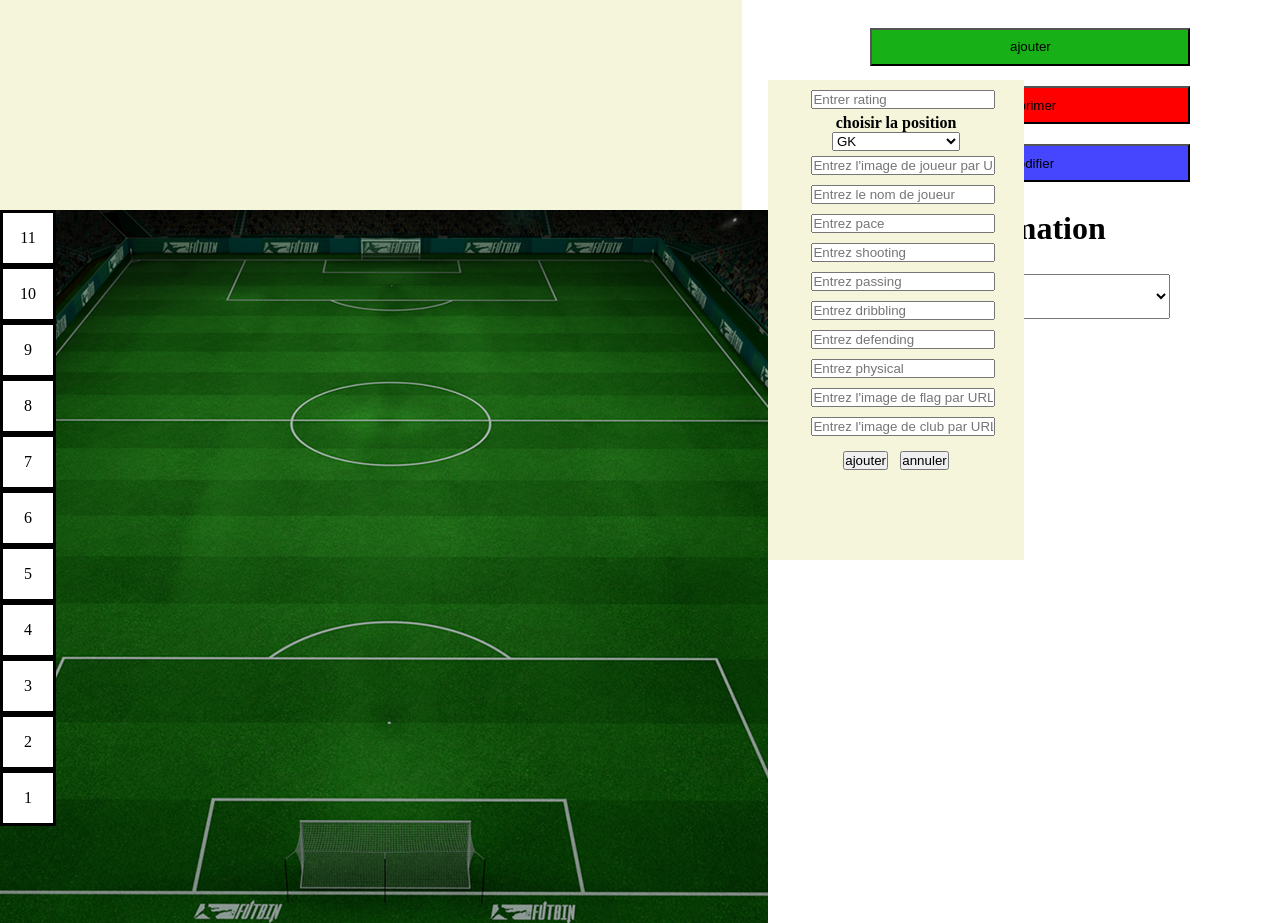
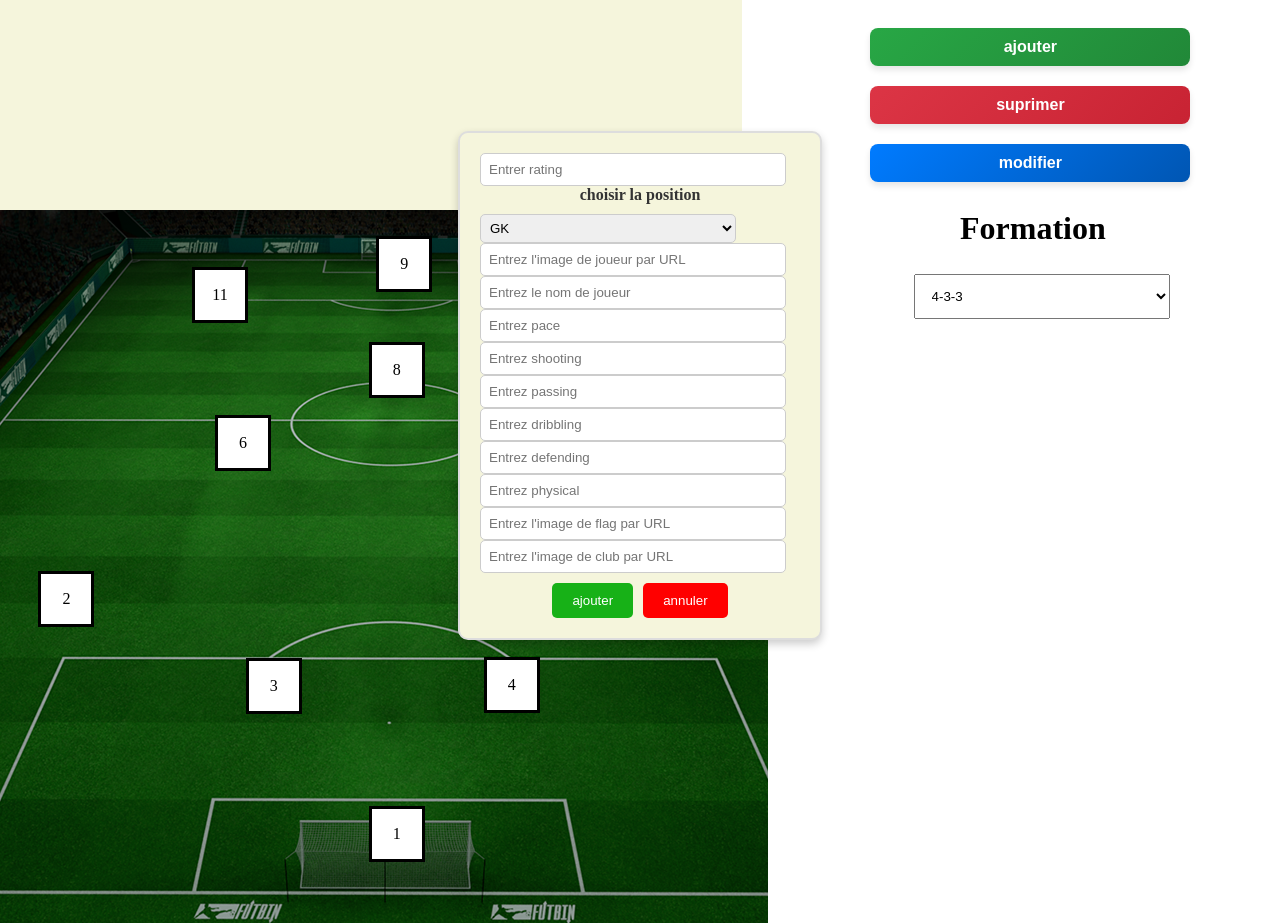
Before and after one commit to fouadlamrini/fut-champion-ultimat, a plain HTML site: page index.html in a window 1280 px wide. Both pictures are taken after a click on the button "ajouter". Drawn offline with Linux system fonts and the light colour scheme.

Commit message:
ajoute la formation par default

```diff
--- a/script/js.js
+++ b/script/js.js
@@ -1,8 +1,6 @@
 let joueurs = document.querySelectorAll(".terrain > div");
 document.getElementById("formation").addEventListener("change", function () {
     let value = this.value;
-
-
 
     if (value == "4-3-3") {
         //joueur11
@@ -79,6 +77,40 @@ document.getElementById("formation").addEventListener("change", function () {
     }
 });
 
+function firstdisplay() {
+    joueurs[0].style.top = "8%";
+    joueurs[0].style.left = "25%";
+    //joueur10
+    joueurs[1].style.left = "71%";
+    //joueur9
+    joueurs[2].style.top = "-12%";
+    joueurs[2].style.left = "49%";
+    //joueur8
+
+    joueurs[3].style.left = "48%";
+    joueurs[3].style.top = "-5%";
+    //joueur7
+    joueurs[4].style.top = "-3%";
+    joueurs[4].style.left = "68%";
+    //joueur6
+    joueurs[5].style.top = "-10.5%";
+    joueurs[5].style.left = "28%";
+    //joueur5
+    joueurs[6].style.top = "3.3%";
+    joueurs[6].style.left = "88%";
+    //joueur4
+    joueurs[7].style.top = "7.7%";
+    joueurs[7].style.left = "63%";
+    //joueur3
+    joueurs[8].style.left = "32%";
+    //joueur2
+    joueurs[9].style.top = "-20%";
+    joueurs[9].style.left = "5%";
+    //joueur1
+    joueurs[10].style.top = "5%";
+    joueurs[10].style.left = "48%";
+}
+firstdisplay();
 
 // affiche la forme
 let form = document.getElementById("form");
@@ -172,7 +204,20 @@ function ajouter() {event.preventDefault();
         document.getElementById("inputPhysical").value = "";
         document.getElementById("inputImgf").value = "";
         document.getElementById("inputImgc").value = "";
+
+        document.getElementById("inputRating").style.borderBlockColor="";
+        document.getElementById("inputImgp").style.borderBlockColor="";
+        document.getElementById("inputNom").style.borderBlockColor="";
+        document.getElementById("inputPace").style.borderBlockColor="";
+        document.getElementById("inputShooting").style.borderBlockColor="";
+        document.getElementById("inputPassing").style.borderBlockColor="";
+        document.getElementById("inputDribbling").style.borderBlockColor="";
+        document.getElementById("inputDefending").style.borderBlockColor="";
+        document.getElementById("inputPhysical").style.borderBlockColor="";
+        document.getElementById("inputImgf").style.borderBlockColor="";
+        document.getElementById("inputImgc").style.borderBlockColor="";
     }
+    else {
         if (inputRating.value == "" ){ document.getElementById("inputRating").style.borderBlockColor="red";
         }
         if (inputImgp.value == "" ){ document.getElementById("inputImgp").style.borderBlockColor="red";
@@ -195,10 +240,7 @@ function ajouter() {event.preventDefault();
         }
         if (inputImgc.value == "" ){ document.getElementById("inputImgc").style.borderBlockColor="red";
         }
-
-
-
-
+    }
 }
 // annuler la forme de l'ajoute
 function annuler(){
@@ -231,11 +273,9 @@ function modeSupprimer() {
 //  classList.contains(""): verifier si element contient la classe qui s'apelle class-x
     if (deleteBtn.classList.contains("delete-mode")) {
         deleteBtn.classList.remove("delete-mode");
-        deleteBtn.style.backgroundColor = "";
         deleteBtn.textContent = "supprimer";
     } else {
         deleteBtn.classList.add("delete-mode");
-        deleteBtn.style.backgroundColor = "red";
         deleteBtn.textContent = "Mode suppression";
     }
 }
@@ -247,16 +287,15 @@ function modeModification() {
     // cahnger l'etat de button de modifier
     if (modifierBTN.classList.contains("modifier-mode")) {
         modifierBTN.classList.remove("modifier-mode");
-        modifierBTN.style.backgroundColor = "";
         modifierBTN.textContent = "modifier";
     } else {
         modifierBTN.classList.add("modifier-mode");
-        modifierBTN.style.backgroundColor = "blue";
         modifierBTN.textContent = "Mode modification";
     }
 }
 
-
+// ajout un variable pour stocker la carte qu'il va modifier
+let cardToEdit = null;
 
 // Event Delegation (pour donner evenment pour chaque childrent il suffit de donne un evenment pour le parent)
 // il y'a deux methode foreach pour donne evenment pour chack element ou bien un evenment pour parent
@@ -271,7 +310,7 @@ document.getElementById("allCard").addEventListener("click", function(event) {
     if (!card) return;
 
 
-    if (document.querySelector(".button button.delete-mode")) {
+    if (document.querySelector(".button .delete-mode")) {
         if (confirm("Êtes-vous sûr de vouloir supprimer cette carte ?")) {
             card.remove();
         }
@@ -280,6 +319,19 @@ document.getElementById("allCard").addEventListener("click", function(event) {
 
 
     if (document.querySelector(".btn-form button:nth-child(1)").textContent === "modifier") {
+
+        document.getElementById("inputRating").value = "";
+        document.getElementById("inputImgp").value = "";
+        document.getElementById("inputPace").value = "";
+        document.getElementById("inputNom").value = "";
+        document.getElementById("inputShooting").value = "";
+        document.getElementById("inputPassing").value = "";
+        document.getElementById("inputDribbling").value = "";
+        document.getElementById("inputDefending").value = "";
+        document.getElementById("inputPhysical").value = "";
+        document.getElementById("inputImgf").value = "";
+        document.getElementById("inputImgc").value = "";
+
         cardToEdit = card;
         document.getElementById("inputRating").value = card.querySelector("#rating").textContent;
         document.getElementById("select").value = card.querySelector("#position").textContent;
@@ -300,25 +352,23 @@ document.getElementById("allCard").addEventListener("click", function(event) {
 
       selectionJoueur.appendChild(card);
       card.style.transform = "scale(0.7)";
-        selectionJoueur.style.backgroundColor = "white";
         selectionJoueur = null;
     } else {
         alert("il faut choisir le joueur");
     }
 });
-// ajout un variable pour stocker la carte qu'il va modifier
-let cardToEdit = null;
+
 
 //afficher la forme de modification
 function showEditForm() {
     const form = document.getElementById("form");
-    document.querySelector(".btn-form button:first-child").textContent = "modifier";
-    document.querySelector(".btn-form button:first-child").onclick = updateCard;
+    document.querySelector(".btn-form button:nth-child(1)").textContent = "modifier";
+    document.querySelector(".btn-form button:nth-child(1)").onclick = updateCard;
 }
 
 document.querySelector(".button button:nth-child(3)").onclick = function() {
-    document.querySelector(".btn-form button:first-child").textContent = "modifier";
-    document.querySelector(".btn-form button:first-child").onclick = updateCard;
+    document.querySelector(".btn-form button:nth-child(1)").textContent = "modifier";
+    document.querySelector(".btn-form button:nth-child(1)").onclick = updateCard;
 };
 
 // mise a jour de la carte
@@ -331,7 +381,7 @@ function updateCard(event) {
     cardToEdit.querySelector("#rating").textContent = document.getElementById("inputRating").value;
     cardToEdit.querySelector("#position").textContent = document.getElementById("select").value;
     cardToEdit.querySelector("#imgp").src = document.getElementById("inputImgp").value;
-    cardToEdit.querySelector("#nom").textContent = document.getElementById("inputNom").value;
+    cardToEdit.querySelector("#nom").textContent = document.getElementById("inputNom").value.split(" ")[0];
     cardToEdit.querySelector("#pace").textContent = document.getElementById("inputPace").value;
     cardToEdit.querySelector("#shooting").textContent = document.getElementById("inputShooting").value;
     cardToEdit.querySelector("#passing").textContent = document.getElementById("inputPassing").value;
@@ -344,8 +394,8 @@ function updateCard(event) {
     //
     form.style.display = "none";
     cardToEdit = null;
-    document.querySelector(".btn-form button:first-child").textContent = "ajouter";
-    document.querySelector(".btn-form button:first-child").onclick = ajouter;
+    document.querySelector(".btn-form button:nth-child(1)").textContent = "ajouter";
+    document.querySelector(".btn-form button:nth-child(1)").onclick = ajouter;
 
 
 }
--- a/style.css
+++ b/style.css
@@ -22,17 +22,36 @@
     padding: 3%;
 }
 
+.top-section .button button {
+    padding: 10px 20px;
+    font-size: 1rem;
+    font-weight: bold;
+    color: white;
+    border: none;
+    border-radius: 8px;
+    cursor: pointer;
+
+    box-shadow: 0 4px 6px rgba(0, 0, 0, 0.1);
+}
+
 .top-section .button button:nth-child(1) {
-    background-color: rgb(23, 177, 23);
+    background: linear-gradient(135deg, #28a745, #218838);
 }
 
 .top-section .button button:nth-child(2) {
-    background-color: red;
+    background: linear-gradient(135deg, #dc3545, #c82333);
 }
 
 .top-section .button button:nth-child(3) {
-    background-color: rgb(70, 70, 254);
+    background: linear-gradient(135deg, #007bff, #0056b3);
 }
+
+.top-section .button button:hover {
+    transform: scale(1.05);
+
+}
+
+
 
 .card {
     margin: 0;
@@ -374,55 +393,81 @@ align-items: center;
 }
 
 form {
-
     display: flex;
     flex-direction: column;
     position: fixed;
-    gap: 20px;
-    bottom: 30%;
-    left: 60%;
-    width: 20%;
-    height: 60vh;
-    background-color: beige;
-    display: none;
-
+    gap: 15px;
+    bottom: 20%;
+    left: 50%;
+    transform: translate(-50%, 0);
+    width: 25%;
+    height: auto;
+    padding: 20px;
+    background-color: #f5f5dc; /* لون بيج ناعم */
+    border: 2px solid #ddd;
+    border-radius: 10px;
+    box-shadow: 0 4px 8px rgba(0, 0, 0, 0.2);
+    display: none; /* يمكن تغييره بـ JavaScript عند الحاجة */
 }
 
 form select {
-    width: 50%;
-    display: flex;
-    position: relative;
-    left: 25%;
+    width: 80%;
+    margin: 0 auto;
+    padding: 5px;
+    border: 1px solid #ccc;
+    border-radius: 5px;
 }
 
 form input {
-    width: 70%;
-    position: relative;
-    left: 15%;
-    margin: 5px;
+    width: 90%;
+    margin: 0 auto;
+    padding: 8px;
+    border: 1px solid #ccc;
+    border-radius: 5px;
+    outline: none;
 }
+
 
 .btn-form {
     display: flex;
     justify-content: center;
-    gap: 5%;
-    margin-top: 2%;
-    padding: 2%;
+    gap: 10px;
+    margin-top: 10px;
+}
+
+form button {
+    padding: 10px 20px;
+    border: none;
+    border-radius: 5px;
+    cursor: pointer;
+    transition: background-color 0.3s ease;
+}
+
+form button:nth-child(1) {
+    background-color: #17b117;
+    color: white;
 }
 
 form button:nth-child(1):hover {
-    background-color: rgb(23, 177, 23);
+    background-color: #0f8f0f;
+}
+
+form button:nth-child(2) {
+    background-color: red;
+    color: white;
 }
 
 form button:nth-child(2):hover {
-    background-color: red;
+    background-color: #c00;
 }
 
 form p {
     text-align: center;
+    font-weight: bold;
+    color: #333;
+    margin-bottom: 10px;
 }
-form input{outline: none;}
-#inputRating{margin-top: 10px;}
+
 
 
 
```
Lines whose indentation alone changed are shown as unchanged.
